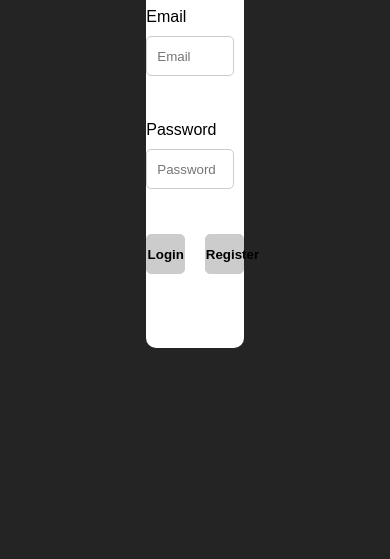
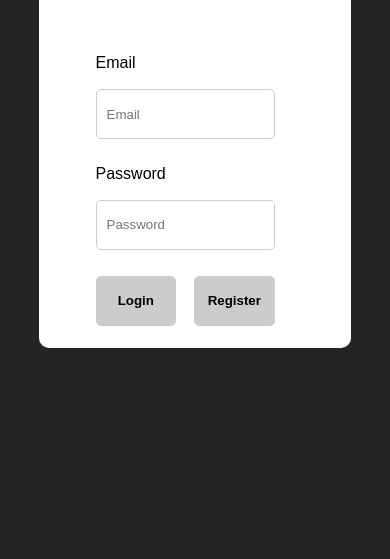
Before and after one commit to cesarhenrq/employ-front-end, a website built with Vite: page index.html in a window 390 px wide. Shown: the part 285-844 px from the top of the page. Built offline with nearby package versions, Linux system fonts and the light colour scheme.

Commit message:
feat: add responsivity

```diff
--- a/styles/login/style.css
+++ b/styles/login/style.css
@@ -1,16 +1,19 @@
-#login {
+#login,
+#register {
   width: 100vw;
   height: 100vh;
 }
 
 #container {
   margin: 0 auto;
-  width: 25%;
+  width: 90%;
+  max-width: 400px;
   height: 50vh;
   transform: translateY(50%);
   display: flex;
   flex-direction: column;
   align-items: center;
+  justify-content: space-around;
   background-color: #fff;
   border-radius: 10px;
 }
@@ -19,16 +22,17 @@
   display: flex;
   width: 100%;
   flex-direction: column;
-  margin: 45px 0;
+  margin: 3vh 0;
 }
 
 .form-group label {
-  margin-bottom: 10px;
+  margin-bottom: 2vh;
 }
 
 .form-group input {
   width: 90%;
-  height: 40px;
+  max-width: 300px;
+  height: 6vh;
   border-radius: 5px;
   border: 1px solid #ccc;
   padding: 0 10px;
@@ -37,12 +41,15 @@
 #buttonsContainer {
   display: flex;
   justify-content: space-between;
-  width: 100%;
+  width: 90%;
+  max-width: 300px;
 }
 
-.login-page-buttons {
-  width: 40%;
-  height: 40px;
+.login-page-buttons,
+.register-page-buttons {
+  width: 45%;
+  max-width: 120px;
+  height: 6vh;
   border-radius: 5px;
   border: 1px solid #ccc;
   background-color: #ccc;
@@ -50,6 +57,26 @@
   font-weight: bold;
 }
 
-.login-page-buttons:hover {
+.login-page-buttons:hover,
+.register-page-buttons:hover {
   background-color: lightgray;
 }
+
+/* Media query para telas menores */
+@media (max-width: 600px) {
+  #container {
+    width: 80%;
+  }
+
+  .form-group input {
+    max-width: 250px;
+  }
+
+  #buttonsContainer {
+    max-width: 250px;
+  }
+
+  .login-page-buttons {
+    max-width: 100px;
+  }
+}
```
